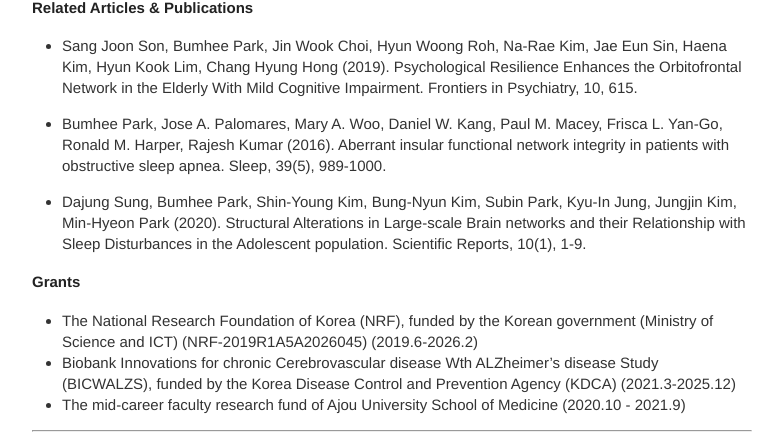
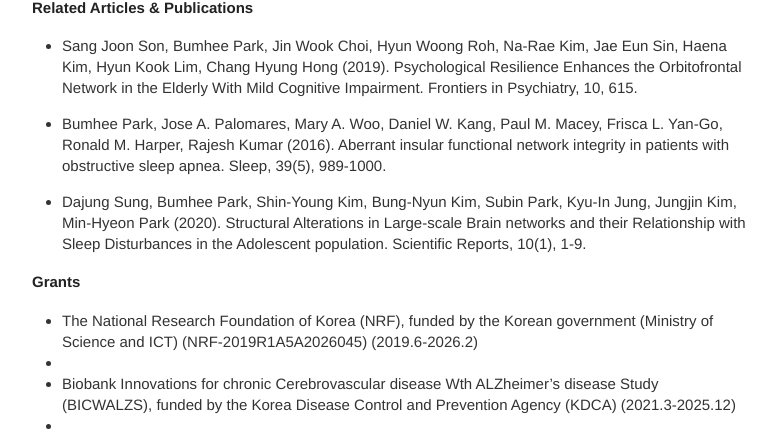
Before and after one commit to neurostat-lab/neurostat-lab.github.io, a Jekyll site: the page built from research.md, in a window 1280 px wide. Shown: the part 811-1250 px from the top of the page, without its empty margins (248-1024 px from the left). Built offline with Jekyll 4.4.1, drawn with Linux system fonts in a browser that asks for light colours; our own code applies the rules of GitHub Pages for plain Markdown files.

Commit message:
Update research.md

```diff
--- a/research.md
+++ b/research.md
@@ -16,7 +16,9 @@ permalink: /research/
 
 ##### Grants
 * The National Research Foundation of Korea (NRF), funded by the Korean government (Ministry of Science and ICT) (NRF-2019R1A5A2026045) (2019.6-2026.2)
+* <br>
 * Biobank Innovations for chronic Cerebrovascular disease Wth ALZheimer's disease Study (BICWALZS), funded by the Korea Disease Control and Prevention Agency (KDCA) (2021.3-2025.12)
+* <br>
 * The mid-career faculty research fund of Ajou University School of Medicine (2020.10 - 2021.9)
 
 ---
```
